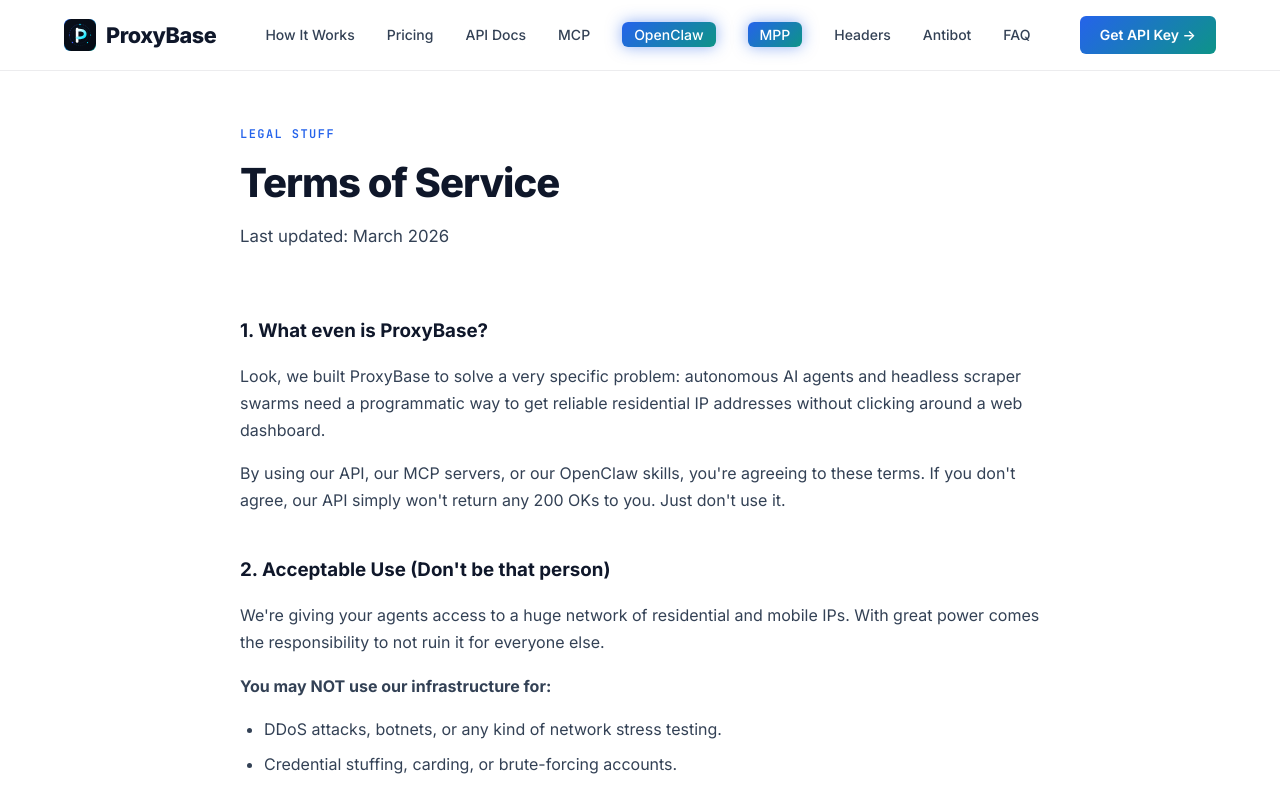
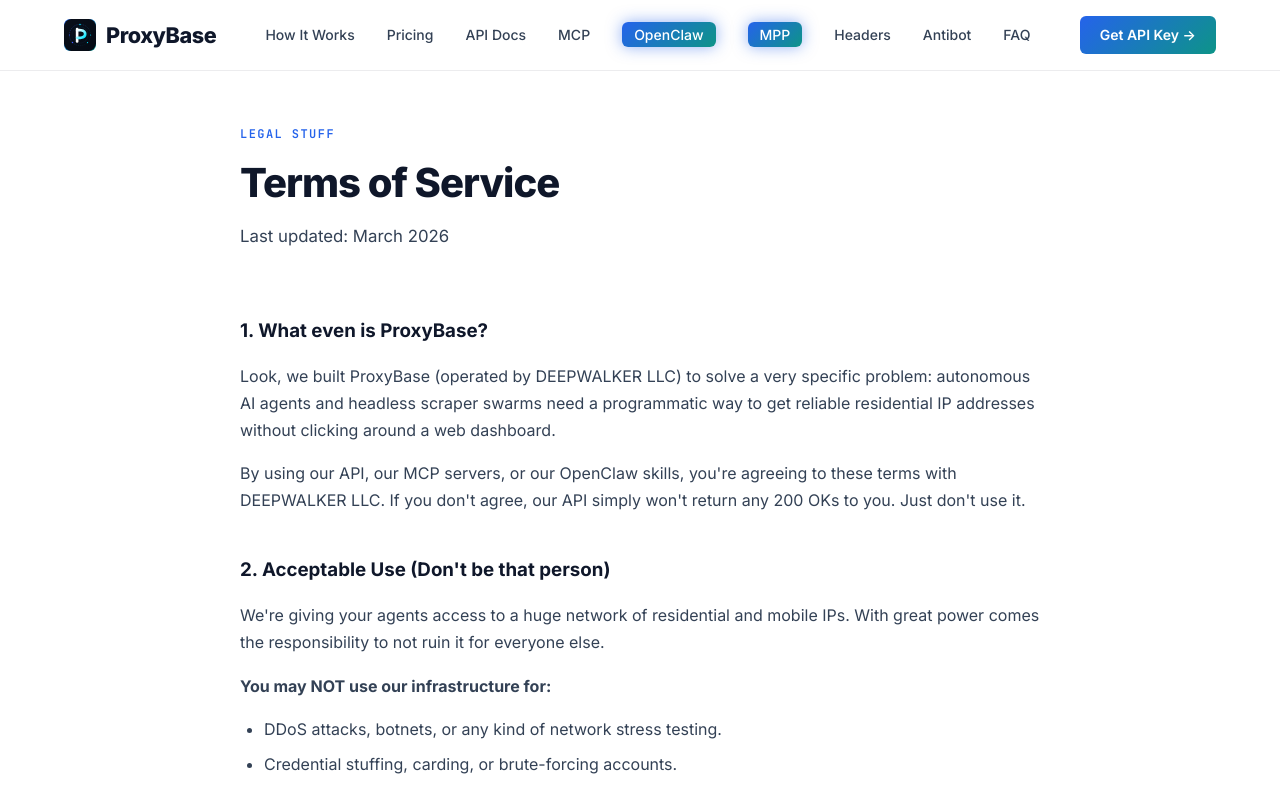
Before and after one commit to proxybasehq/proxybase-landing, a Next.js app: page /terms in a window 1280 px wide. Shown: the top 791 px of the page. Built offline with nearby package versions, Linux system fonts and the light colour scheme.

Commit message:
add legal name

```diff
--- a/app/terms/page.js
+++ b/app/terms/page.js
@@ -33,10 +33,10 @@
           <div className="terms-content" style={{ color: "var(--text-secondary)", lineHeight: "1.7", textAlign: "left" }}>
             <h3 style={{ color: "var(--text-primary)", marginTop: "2.5rem", marginBottom: "1rem" }}>1. What even is ProxyBase?</h3>
             <p style={{ marginBottom: "1rem" }}>
-              Look, we built ProxyBase to solve a very specific problem: autonomous AI agents and headless scraper swarms need a programmatic way to get reliable residential IP addresses without clicking around a web dashboard.
+              Look, we built ProxyBase (operated by DEEPWALKER LLC) to solve a very specific problem: autonomous AI agents and headless scraper swarms need a programmatic way to get reliable residential IP addresses without clicking around a web dashboard.
             </p>
             <p style={{ marginBottom: "1rem" }}>
-              By using our API, our MCP servers, or our OpenClaw skills, you're agreeing to these terms. If you don't agree, our API simply won't return any 200 OKs to you. Just don't use it.
+              By using our API, our MCP servers, or our OpenClaw skills, you're agreeing to these terms with DEEPWALKER LLC. If you don't agree, our API simply won't return any 200 OKs to you. Just don't use it.
             </p>
 
             <h3 style={{ color: "var(--text-primary)", marginTop: "2.5rem", marginBottom: "1rem" }}>2. Acceptable Use (Don't be that person)</h3>
```
